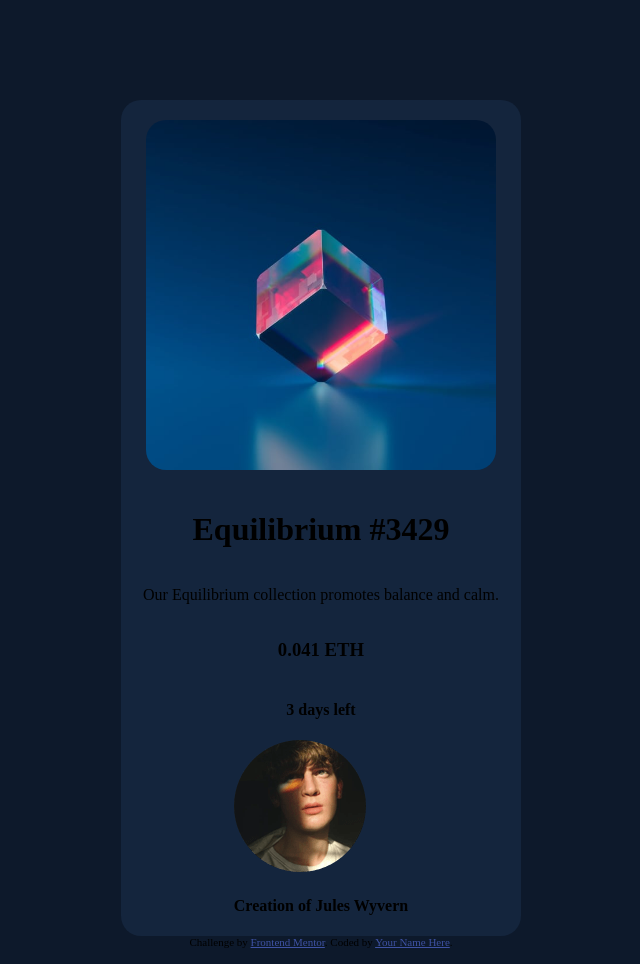
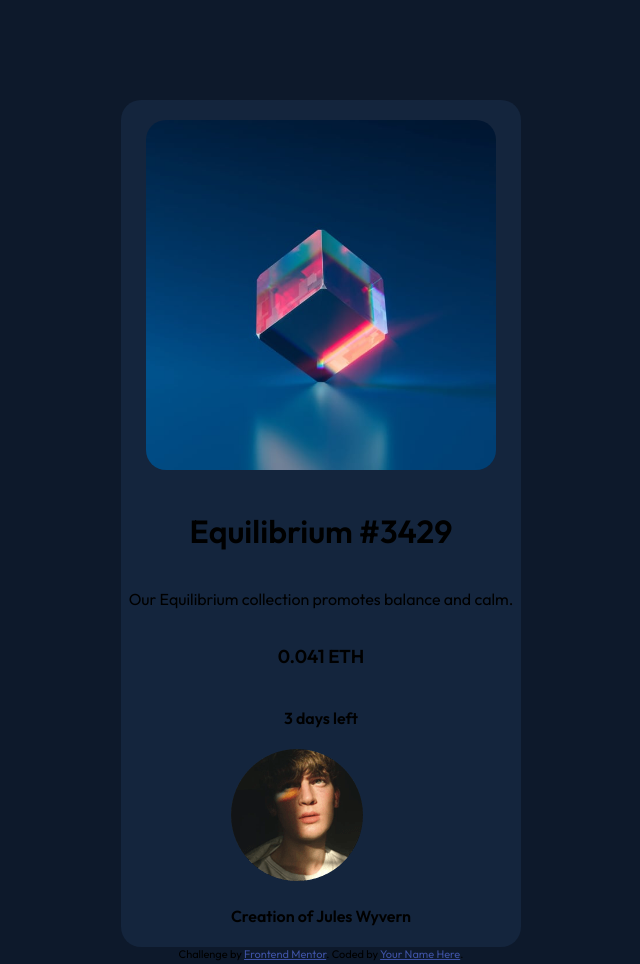
Before and after one commit to UbaidRussell/NFT-preview-card-component, a plain HTML site: page index.html in a window 1280 px wide. Shown: the whole page, without its empty margins (319-959 px from the left). Drawn offline with Linux system fonts and the light colour scheme.

Commit message:
Added fonts📦

```diff
--- a/index.html
+++ b/index.html
@@ -8,6 +8,11 @@
 
   <title>Frontend Mentor | NFT preview card component</title>
   <link rel="stylesheet" href="main.css">
+
+  <!--FONT-->
+  <link rel="preconnect" href="https://fonts.googleapis.com">
+  <link rel="preconnect" href="https://fonts.gstatic.com" crossorigin>
+  <link href="https://fonts.googleapis.com/css2?family=Outfit:wght@300;400;600&display=swap" rel="stylesheet">
 </head>
 <body>
 
--- a/main.css
+++ b/main.css
@@ -2,6 +2,7 @@
 .attribution a { color: hsl(228, 45%, 44%); }
 body{
     background-color: hsl(217, 54%, 11%);
+    font-family: 'Outfit', sans-serif;
 }
 .container{
     background-color:hsl(216, 50%, 16%);
```
